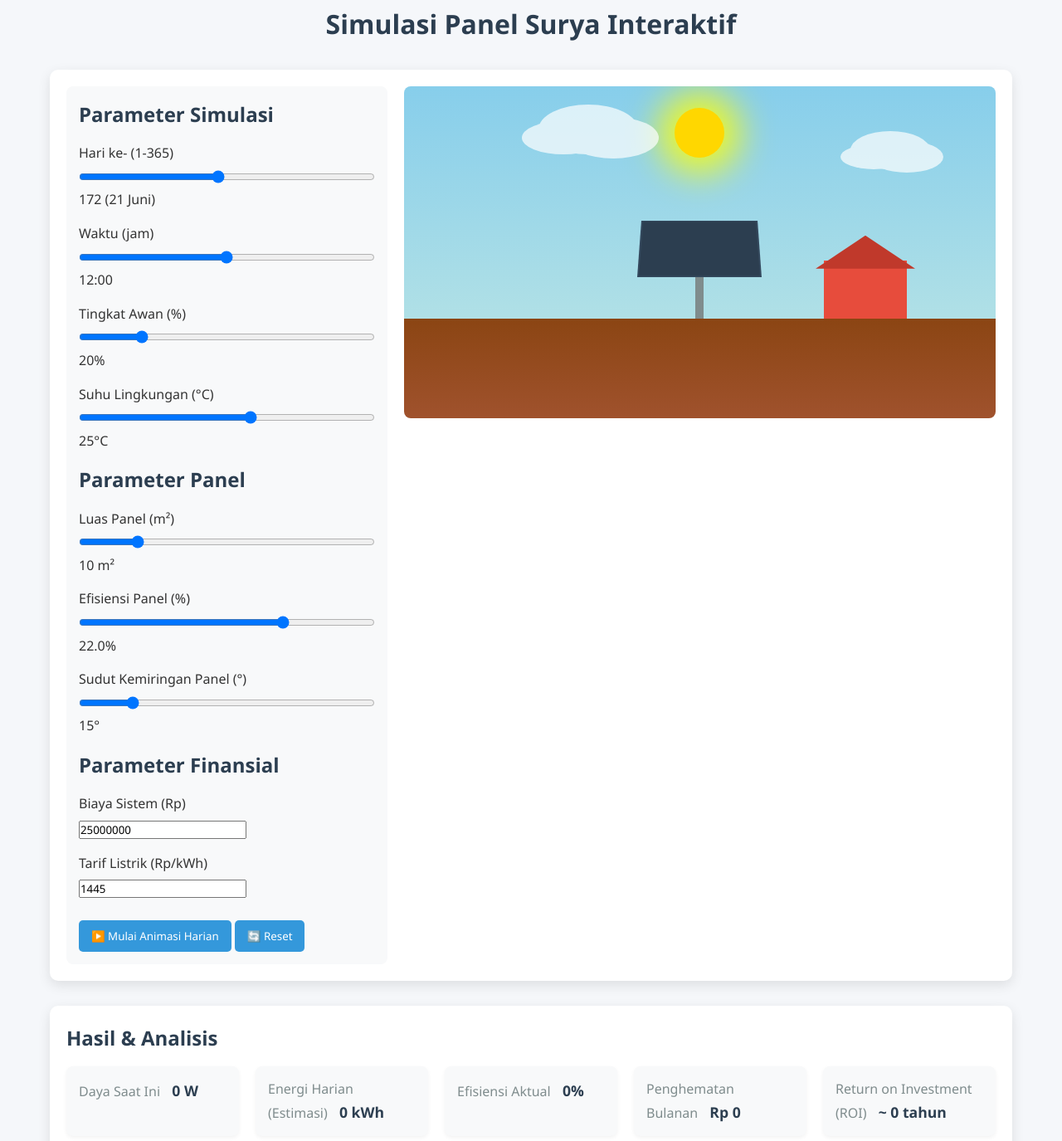
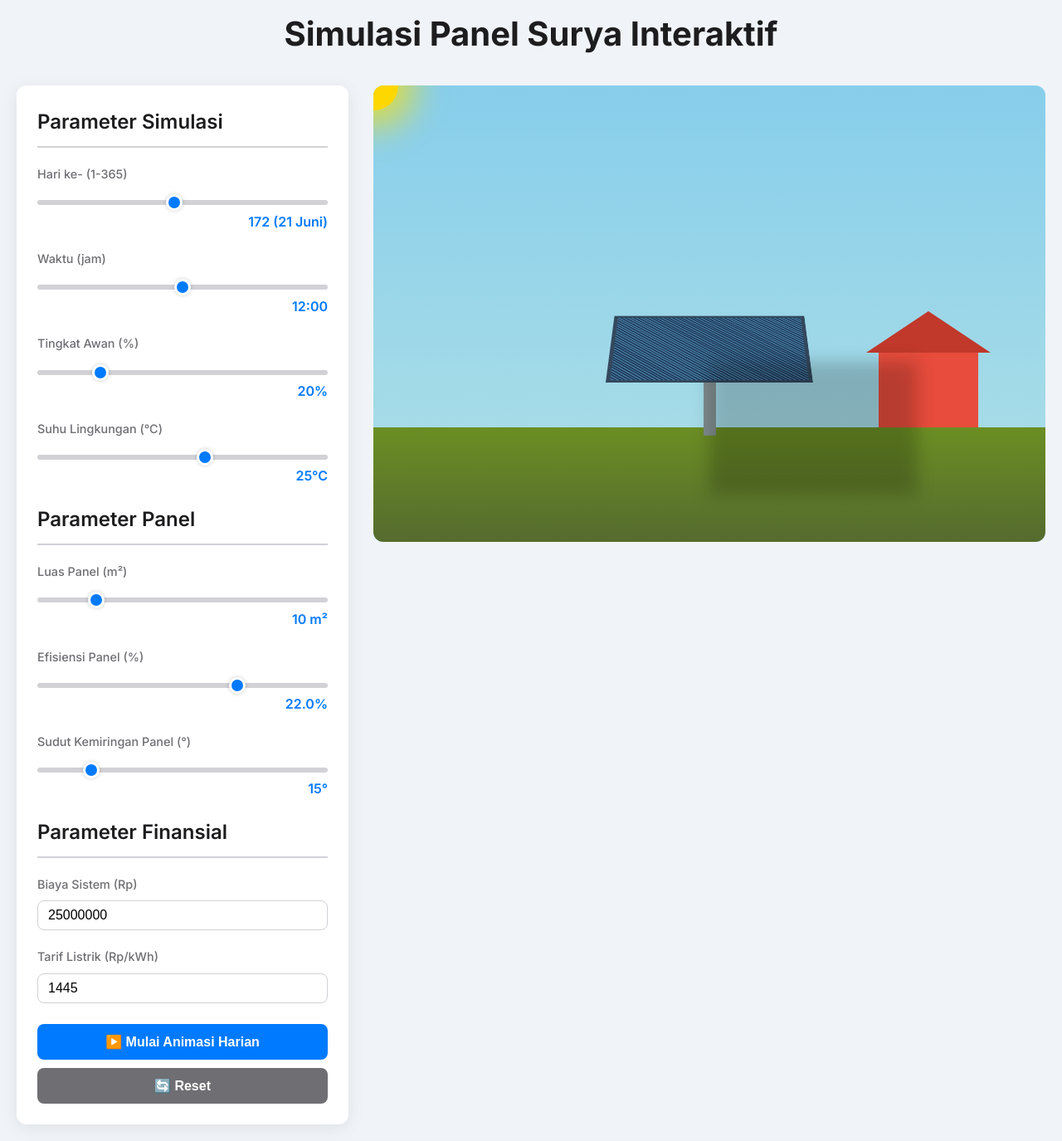
Before and after one commit to LumiaChuu/kohuSPL, a plain HTML site: page docs/index.html in a window 1280 px wide. Shown: the part 65-1440 px from the top of the page at 83% size. Drawn offline with nearby package versions, Linux system fonts and the light colour scheme.

Commit message:
Update styles.css

```diff
--- a/docs/styles.css
+++ b/docs/styles.css
@@ -1,320 +1,319 @@
+@import url('https://fonts.googleapis.com/css2?family=Inter:wght@400;500;600;700&display=swap');
+
+:root {
+    --bg-color: #f0f4f8;
+    --container-bg: #ffffff;
+    --primary-color: #007aff;
+    --secondary-color: #ff9500;
+    --text-color: #1d1d1f;
+    --label-color: #6e6e73;
+    --border-color: #d1d1d6;
+    --shadow-color: rgba(0, 0, 0, 0.08);
+}
+
 * {
     margin: 0;
     padding: 0;
     box-sizing: border-box;
-    font-family: 'Segoe UI', Tahoma, Geneva, Verdana, sans-serif;
 }
 
 body {
-    background-color: #f5f7fa;
-    color: #333;
+    font-family: 'Inter', sans-serif;
+    background-color: var(--bg-color);
+    color: var(--text-color);
     line-height: 1.6;
 }
 
 .container {
-    max-width: 1200px;
-    margin: 0 auto;
-    padding: 20px;
+    max-width: 1400px;
+    margin: 20px auto;
+    padding: 0 20px;
+}
+
+header {
+    text-align: center;
+    margin-bottom: 30px;
+}
+
+.logo {
+    max-width: 180px;
+    margin-bottom: 10px;
 }
 
 h1 {
-    text-align: center;
-    margin-bottom: 30px;
-    color: #2c3e50;
+    font-size: 2.5rem;
+    font-weight: 700;
+    color: var(--text-color);
 }
 
 h2 {
-    color: #2c3e50;
-    margin-bottom: 15px;
+    font-size: 1.5rem;
+    font-weight: 600;
+    color: var(--text-color);
+    margin-bottom: 20px;
+    border-bottom: 2px solid var(--border-color);
+    padding-bottom: 10px;
 }
 
-/* Logo */
-.logo-container {
-    text-align: center;
+.simulation-container {
+    display: grid;
+    grid-template-columns: 400px 1fr;
+    gap: 30px;
+    margin-bottom: 30px;
+}
+
+.controls {
+    background-color: var(--container-bg);
+    border-radius: 12px;
+    padding: 25px;
+    box-shadow: 0 4px 20px var(--shadow-color);
+}
+
+.control-group {
     margin-bottom: 20px;
 }
 
-.logo {
-    max-width: 200px;
-    height: auto;
-}
-
-/* Simulation Container */
-.simulation-container {
-    display: flex;
-    flex-wrap: wrap;
-    gap: 20px;
-    margin-bottom: 30px;
-    background-color: white;
-    border-radius: 10px;
-    box-shadow: 0 5px 15px rgba(0, 0, 0, 0.1);
-    padding: 20px;
-}
-
-/* Controls */
-.controls {
-    flex: 1;
-    min-width: 300px;
-    padding: 15px;
-    background-color: #f8f9fa;
-    border-radius: 8px;
-}
-
-.control-group {
-    margin-bottom: 15px;
-}
-
-label {
+.control-group label {
     display: block;
-    margin-bottom: 5px;
     font-weight: 500;
+    color: var(--label-color);
+    margin-bottom: 8px;
+    font-size: 0.9rem;
 }
 
 input[type="range"] {
     width: 100%;
-    margin-bottom: 5px;
+    -webkit-appearance: none;
+    appearance: none;
+    height: 6px;
+    background: var(--border-color);
+    border-radius: 3px;
+    outline: none;
+    transition: opacity 0.2s;
+}
+input[type="range"]::-webkit-slider-thumb {
+    -webkit-appearance: none;
+    appearance: none;
+    width: 20px;
+    height: 20px;
+    background: var(--primary-color);
+    cursor: pointer;
+    border-radius: 50%;
+    border: 3px solid var(--container-bg);
+    box-shadow: 0 0 5px rgba(0, 0, 0, 0.2);
+}
+.control-group span {
+    display: block;
+    text-align: right;
+    font-weight: 600;
+    color: var(--primary-color);
 }
 
+input[type="number"] {
+    width: 100%;
+    padding: 8px 12px;
+    border: 1px solid var(--border-color);
+    border-radius: 8px;
+    font-size: 1rem;
+}
+
+.button-group {
+    margin-top: 25px;
+    display: grid;
+    gap: 10px;
+}
 button {
-    background-color: #3498db;
+    background-color: var(--primary-color);
     color: white;
     border: none;
-    padding: 10px 15px;
-    border-radius: 5px;
+    padding: 12px 15px;
+    border-radius: 8px;
     cursor: pointer;
-    font-weight: 500;
-    margin-top: 10px;
-    transition: background-color 0.3s;
+    font-weight: 600;
+    font-size: 1rem;
+    transition: background-color 0.3s, transform 0.1s;
+}
+button:hover {
+    background-color: #0056b3;
+}
+button:active {
+    transform: scale(0.98);
+}
+#reset-simulation {
+    background-color: var(--label-color);
+}
+#reset-simulation:hover {
+    background-color: #5a5a5e;
 }
 
-button:hover {
-    background-color: #2980b9;
-}
 
 /* Visualization */
 .visualization {
-    flex: 2;
-    min-width: 400px;
-    height: 400px;
     position: relative;
+    height: 550px;
+    border-radius: 12px;
     overflow: hidden;
-    border-radius: 8px;
-    perspective: 1000px;
+    perspective: 1500px;
 }
-
-/* Sky */
 .sky {
     position: absolute;
-    top: 0;
-    left: 0;
     width: 100%;
-    height: 70%;
+    height: 100%;
     background: linear-gradient(to bottom, #87CEEB, #B0E0E6);
-    z-index: 1;
+    transition: background 0.5s ease;
 }
-
 .sun {
     position: absolute;
     width: 60px;
     height: 60px;
     background-color: #FFD700;
     border-radius: 50%;
-    top: 20%;
-    left: 50%;
     transform: translate(-50%, -50%);
-    box-shadow: 0 0 40px 20px rgba(255, 255, 0, 0.8);
-    z-index: 2;
+    box-shadow: 0 0 40px 20px rgba(255, 223, 0, 0.7);
+    z-index: 10;
     transition: all 0.5s ease;
 }
-
 .cloud {
     position: absolute;
-    background-color: white;
+    background: white;
+    border-radius: 20px;
+    opacity: 0.8;
+    z-index: 5;
+    transition: all 1s ease-in-out;
+}
+.cloud1 { width: 120px; height: 35px; top: 15%; left: -150px; }
+.cloud2 { width: 90px; height: 25px; top: 25%; left: -150px; }
+.cloud3 { width: 150px; height: 45px; top: 20%; left: -200px; }
+.cloud::before, .cloud::after {
+    content: '';
+    position: absolute;
+    background: white;
     border-radius: 50%;
-    opacity: 0.7;
-    z-index: 3;
-    transition: opacity 0.5s ease;
 }
+.cloud1::before { width: 45px; height: 45px; top: -20px; left: 20px; }
+.cloud1::after { width: 60px; height: 60px; top: -15px; right: 15px; }
 
-.cloud1 {
-    width: 100px;
-    height: 40px;
-    top: 15%;
-    left: 20%;
-    box-shadow: 30px -10px 0 10px white, 60px 0 0 5px white;
-}
-
-.cloud2 {
-    width: 80px;
-    height: 30px;
-    top: 25%;
-    right: 15%;
-    box-shadow: 20px -8px 0 8px white, 40px 0 0 4px white;
-}
-
-/* Ground */
 .ground {
     position: absolute;
     bottom: 0;
-    left: 0;
     width: 100%;
-    height: 30%;
-    background: linear-gradient(to bottom, #8B4513, #A0522D);
-    z-index: 4;
+    height: 25%;
+    background: linear-gradient(to bottom, #6B8E23, #556B2F);
+    z-index: 1;
 }
 
-/* Solar Panel */
 .panel-container {
     position: absolute;
-    bottom: 30%;
+    bottom: 23%;
     left: 50%;
     transform: translateX(-50%);
-    z-index: 5;
+    z-index: 20;
     transform-style: preserve-3d;
 }
-
 .solar-panel {
-    width: 150px;
-    height: 100px;
+    width: 250px;
+    height: 160px;
+    border: 5px solid #34495e;
+    transform-origin: bottom center;
+    transform: rotateX(60deg);
+    transition: transform 0.5s ease;
     background-color: #2c3e50;
-    border: 2px solid #34495e;
-    transform-origin: bottom;
-    transform: rotateX(45deg);
-    transition: transform 0.5s ease;
-    transform-style: preserve-3d;
 }
-
 .panel-cells {
     display: grid;
-    grid-template-columns: repeat(4, 1fr);
-    grid-template-rows: repeat(3, 1fr);
-    gap: 5px;
-    padding: 5px;
+    grid-template-columns: repeat(8, 1fr);
+    grid-template-rows: repeat(5, 1fr);
+    gap: 3px;
+    padding: 3px;
     height: 100%;
+    background: repeating-linear-gradient(45deg, #1d3557, #1d3557 2px, #457b9d 2px, #457b9d 4px);
+    transition: background-color 0.5s ease;
 }
-
-.cell {
-    background-color: rgba(30, 144, 255, 0.5);
-    border: 1px solid rgba(0, 0, 0, 0.2);
-    transition: all 0.5s ease;
+.panel-stand {
+    width: 15px;
+    height: 70px;
+    background-color: #7f8c8d;
+    margin: -5px auto 0;
+    transform: translateZ(-10px);
 }
-
-.panel-stand {
-    width: 10px;
-    height: 50px;
-    background-color: #7f8c8d;
-    margin: 0 auto;
+.panel-shadow {
+    position: absolute;
+    bottom: -70px;
+    left: 50%;
+    width: 250px;
+    height: 160px;
+    background: rgba(0,0,0,0.2);
+    filter: blur(10px);
+    transform-origin: top center;
+    z-index: -1;
+    transition: transform 0.5s ease, opacity 0.5s ease;
 }
-
-/* House */
 .house {
     position: absolute;
-    bottom: 30%;
-    right: 15%;
-    z-index: 5;
+    bottom: 25%;
+    right: 10%;
+    z-index: 15;
 }
-
-.house-body {
-    width: 100px;
-    height: 70px;
-    background-color: #e74c3c;
-}
-
+.house-body { width: 120px; height: 90px; background-color: #e74c3c; }
 .house-roof {
-    width: 120px;
-    height: 40px;
-    background-color: #c0392b;
-    position: absolute;
-    top: -30px;
-    left: -10px;
+    width: 150px; height: 50px; background-color: #c0392b;
+    position: absolute; top: -50px; left: -15px;
     clip-path: polygon(50% 0%, 0% 100%, 100% 100%);
 }
-
-.house-door {
-    width: 20px;
-    height: 30px;
-    background-color: #8B4513;
-    position: absolute;
-    bottom: 0;
-    left: 20px;
+/* Output & Chart */
+.output-container {
+    background-color: var(--container-bg);
+    border-radius: 12px;
+    padding: 25px;
+    box-shadow: 0 4px 20px var(--shadow-color);
 }
-
-.house-window {
-    width: 20px;
-    height: 20px;
-    background-color: #3498db;
-    position: absolute;
-    top: 15px;
-    right: 20px;
-    border: 2px solid white;
+.output-metrics {
+    display: grid;
+    grid-template-columns: repeat(auto-fit, minmax(200px, 1fr));
+    gap: 20px;
+    margin-bottom: 25px;
 }
-
-/* Output Container */
-.output-container {
-    background-color: white;
-    border-radius: 10px;
-    box-shadow: 0 5px 15px rgba(0, 0, 0, 0.1);
-    padding: 20px;
-    margin-bottom: 30px;
-}
-
-.output-metrics {
-    display: flex;
-    flex-wrap: wrap;
-    gap: 20px;
-    margin-bottom: 20px;
-}
-
 .metric {
-    flex: 1;
-    min-width: 200px;
-    background-color: #f8f9fa;
+    background-color: var(--bg-color);
     padding: 15px;
     border-radius: 8px;
-    box-shadow: 0 2px 5px rgba(0, 0, 0, 0.05);
+    text-align: center;
 }
-
 .metric-label {
+    display: block;
     font-weight: 500;
-    color: #7f8c8d;
-    margin-right: 10px;
+    color: var(--label-color);
+    font-size: 0.9rem;
 }
-
 .metric-value {
-    font-weight: 600;
-    color: #2c3e50;
-    font-size: 1.1em;
+    display: block;
+    font-weight: 700;
+    color: var(--text-color);
+    font-size: 1.5rem;
+    margin-top: 5px;
 }
-
 .chart-container {
-    height: 300px;
-    margin-top: 20px;
-}
-
-/* Info Container */
-.info-container {
-    background-color: white;
-    border-radius: 10px;
-    box-shadow: 0 5px 15px rgba(0, 0, 0, 0.1);
-    padding: 20px;
+    height: 350px;
 }
 
 /* Responsive Design */
-@media (max-width: 768px) {
+@media (max-width: 1200px) {
     .simulation-container {
-        flex-direction: column;
-    }
-
-    .visualization {
-        min-height: 300px;
-    }
-
-    .output-metrics {
-        flex-direction: column;
-        gap: 10px;
-    }
-
-    .chart-container {
-        height: 250px;
+        grid-template-columns: 350px 1fr;
     }
 }
+@media (max-width: 992px) {
+    .simulation-container {
+        grid-template-columns: 1fr;
+    }
+    .visualization {
+        height: 450px;
+    }
+}
+@media (max-width: 768px) {
+    h1 { font-size: 2rem; }
+    .output-metrics {
+        grid-template-columns: repeat(auto-fit, minmax(150px, 1fr));
+    }
+    .metric-value { font-size: 1.2rem; }
+}
```
